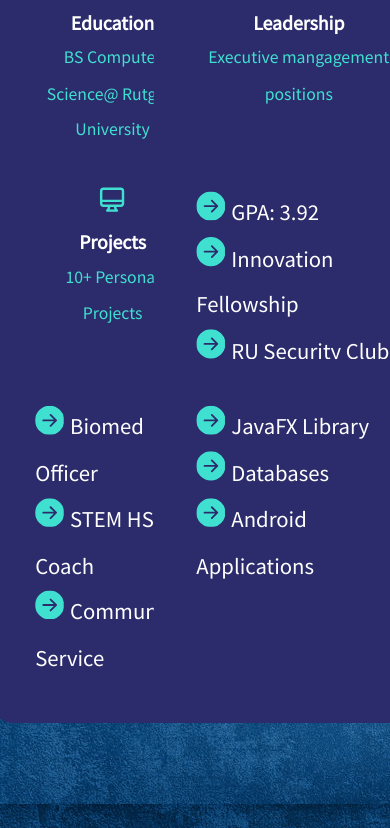
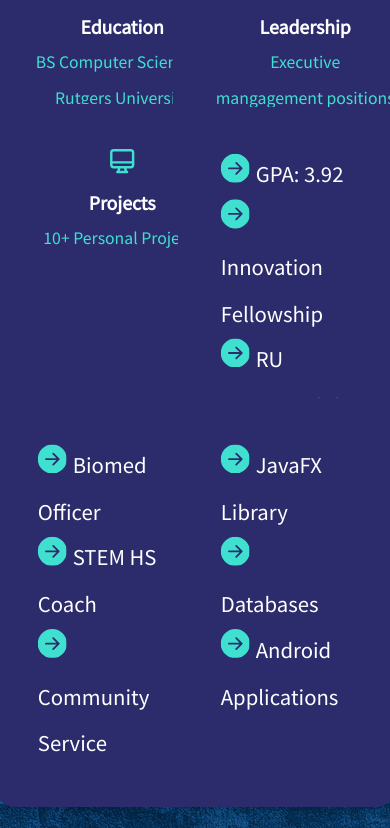
Before and after one commit to aryanjairath/Aryan-s-Portfolio-Website, a React (Create React App) app: page / in a window 390 px wide. Shown: the part 1716-2544 px from the top of the page. Built offline with nearby package versions, Linux system fonts and the light colour scheme; a web font is replaced by a local one.

Commit message:
phone spacing fixes

```diff
--- a/src/components/about/about.css
+++ b/src/components/about/about.css
@@ -117,6 +117,14 @@ h5{
     .about_me{
         width: 50%;
         margin: 2rem auto 4rem;
+        width: 100%;
+        height: 100%;
+    }
+    .about_details{
+        grid-template-columns: 1fr 1fr;
+        gap:1rem;
+        width: 100%;
+        height: 100%;
     }
     .about_content p{
         margin: 1rem 0 1.5rem;
@@ -127,11 +135,21 @@ h5{
     .about_me{
         width: 65%;
         margin: 0 auto 3rem;
+
     }
     .about_cards{
-        grid-template-columns: .8fr 1fr;
+        grid-template-columns: 1fr 1fr;
         gap:1rem;
+        width: 100%;
+        height: 100%;
     }
+    .about_details{
+        grid-template-columns: 1fr 1fr;
+        gap:1rem;
+        width: 100%;
+        height: 100%;
+    }
+
     .about_content{
         text-align: center;
     }
```
